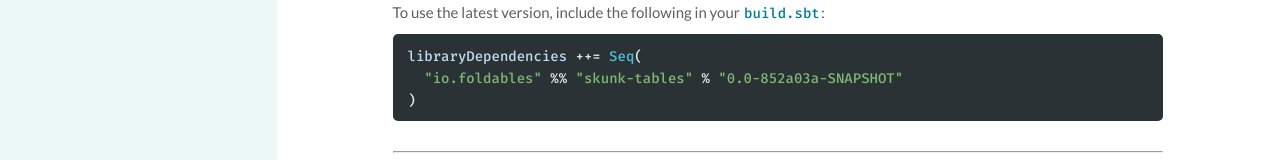
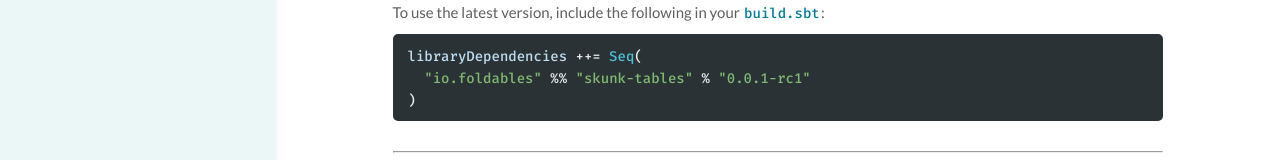
Before and after one commit to foldables-io/skunk-tables, a plain HTML site: page index.html in a window 1280 px wide. Shown: the part 323-483 px from the top of the page. Drawn offline with Linux system fonts and the light colour scheme.

Commit message:
deploy: 410ec97f3e0176bd7adb5a50dcaf7cbd41618d37

```diff
--- a/index.html
+++ b/index.html
@@ -103,7 +103,7 @@
         <p>This library is currently available for Scala binary versions 2.13 and 3.1.</p>
         <p>To use the latest version, include the following in your <code>build.sbt</code>:</p>
         <pre class="keep-together pdf epub"><code class="nohighlight"><span class="identifier">libraryDependencies</span><span> ++= </span><span class="type-name">Seq</span><span>(
-  </span><span class="string-literal">&quot;io.foldables&quot;</span><span> %% </span><span class="string-literal">&quot;skunk-tables&quot;</span><span> % </span><span class="string-literal">&quot;0.0-852a03a-SNAPSHOT&quot;</span><span>
+  </span><span class="string-literal">&quot;io.foldables&quot;</span><span> %% </span><span class="string-literal">&quot;skunk-tables&quot;</span><span> % </span><span class="string-literal">&quot;0.0.1-rc1&quot;</span><span>
 )</span></code></pre>
 
         <hr style="margin-top: 30px"/>
```
